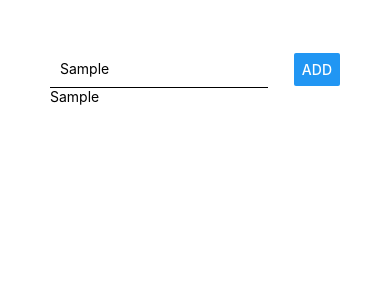
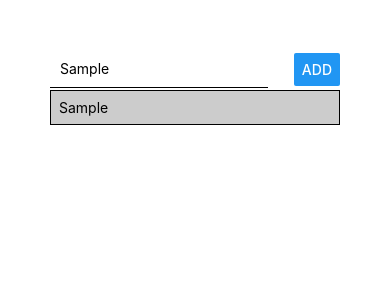
Before and after one commit to iamjpyo/native-project, a React Native app: screen / in a window 390 px wide. Both pictures are taken after typing "Sample" into the empty fields and a click on the button "ADD". Shown: the top 300 px of the page. Built offline with nearby package versions, Linux system fonts and the light colour scheme.

Commit message:
Added styling to listed goal items and moved key to parent View

```diff
--- a/App.js
+++ b/App.js
@@ -26,7 +26,7 @@ const addGoalHandler = () => {
         <Button title="ADD" onPress={addGoalHandler}/>
       </View>
       <View>
-        {courseGoals.map((e) => <Text key={e}>{e}</Text>)}
+        {courseGoals.map((e) => <View key={e} style={styles.goalList}><Text>{e}</Text></View>)}
       </View>
     </View>
   );
@@ -46,5 +46,12 @@ const styles = StyleSheet.create({
     borderBottomColor: "black",
     borderBottomWidth: 1,
     padding: 10
+  },
+  goalList: {
+    padding: 8,
+    marginVertical: 2,
+    backgroundColor: '#ccc',
+    borderColor: 'black',
+    borderWidth: 1
   }
 });
```
